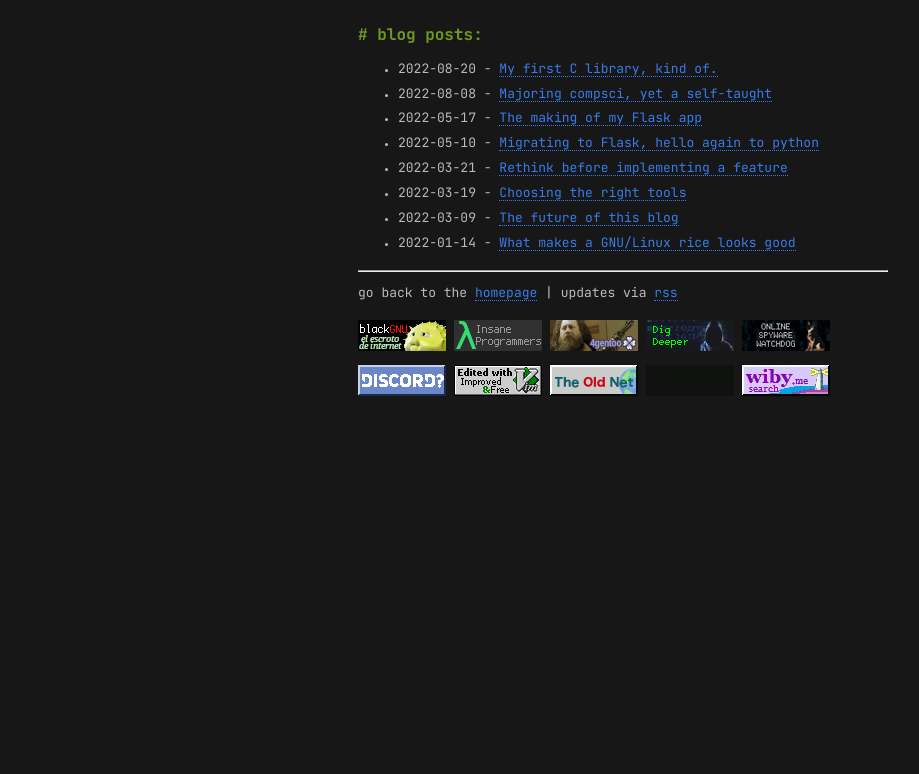
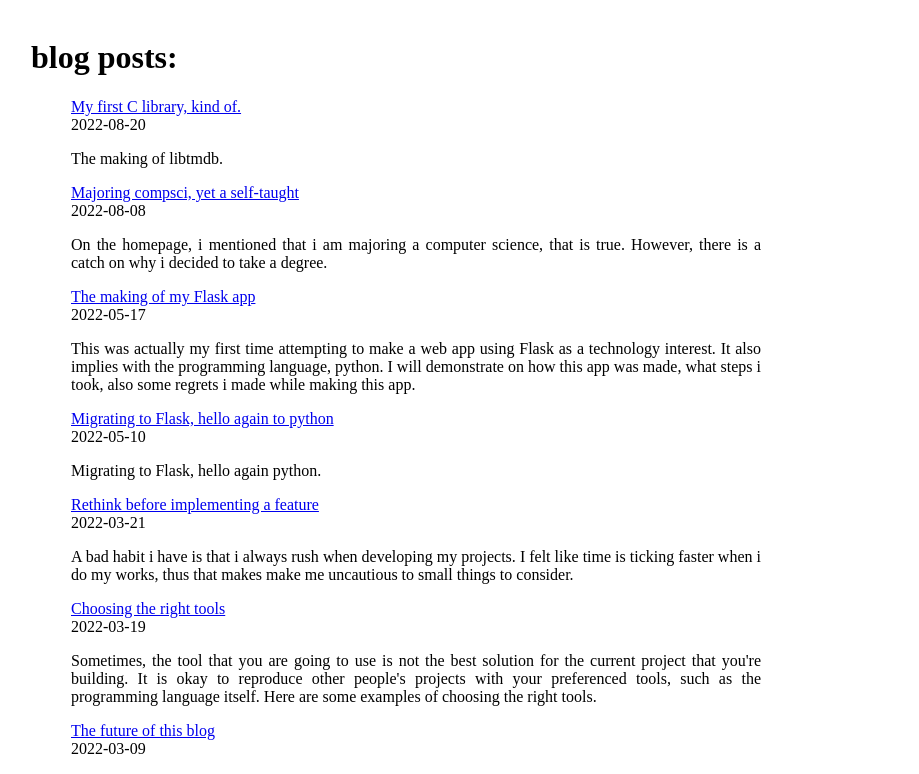
Before and after one commit to youkwhd/youkwhd.com, a Next.js app: page /posts in a window 1280 px wide. Shown: the top 774 px of the page, without its empty margins (17-936 px from the left). Built offline with nearby package versions, Linux system fonts and the light colour scheme.

Commit message:
refactor: legacy build

```diff
--- a/src/components/Footer/index.tsx
+++ b/src/components/Footer/index.tsx
@@ -7,10 +7,12 @@ export default ({ banners }: Props): JSX.Element => {
     return (
         <footer>
             <hr/>
-            <p>go back to the <Link href="/">homepage</Link> | updates via <Link href="/rss.xml">rss</Link></p>
+            <p>go back to the <Link href="/">homepage</Link> | swoosh to <Link href="/posts">blog posts</Link> | updates via <Link href="/rss.xml">rss</Link></p>
+            {/*
             <div className="banner-wrapper">
                 {banners.map((banner: BannerType) => <Banner src={banner.src} href={banner.url} key={banner.index} />)}
             </div>
+            */}
         </footer>
     )
 }
--- a/src/pages/_app.tsx
+++ b/src/pages/_app.tsx
@@ -2,8 +2,7 @@ import { AppProps } from "next/app"
 import { DefaultSeo } from "next-seo"
 
 import "@/src/styles/main.scss"
-import "@/src/styles/font-types/jetbrains-mono.css"
-import "@/src/styles/prism-themes/prism-gruvbox-dark.css"
+import "@/src/styles/prism-themes/prism-custom.css"
 
 export default ({ Component, pageProps }: AppProps): JSX.Element => {
     return (
--- a/src/pages/index.tsx
+++ b/src/pages/index.tsx
@@ -21,7 +21,7 @@ export default ({ banners }: Props): JSX.Element => {
             <MainLayout banners={banners}>
                 <h1 className="__fake_h2">Introducing youkwhd</h1>
                 <p>
-                    I'm an undergraduate student majoring Computer Science, a fast paced self-taught programmer <Link href={"/posts/majoring-compsci-yet-self-taught"} target="_blank" style={{ fontSize: 10 }}>[1]</Link> who's proficient using C99 & Typescript as a language of choice, utilizing Neovim as an efficient text editor for every day use.
+                    I'm an undergraduate student majoring Computer Science, a fast paced self-taught programmer <Link href={"/posts/majoring-compsci-yet-self-taught"} target="_blank" style={{ fontSize: 14 }}>[1]</Link> who's proficient using C99 & Typescript as a language of choice, utilizing Neovim as an efficient text editor for every day use.
                 </p>
                 <p>
                     With the mention of Neovim, thus can be summarized that i am in fact a GNU/Linux enthusiast. I prefer to use a non PID1 systemd based systems. Most of my softwares are purely Libre.
--- a/src/pages/posts/index.tsx
+++ b/src/pages/posts/index.tsx
@@ -25,12 +25,14 @@ const PostsPage = ({ posts, banners }: Props): JSX.Element => {
                         const parsedPostDate: string = post.date.split("T")[0]
 
                         return (
-                            <li key={post.slug}>
-                                <span>{parsedPostDate} - </span>
+                            <>
                                 <Link as={`/posts/${post.slug}`} href="/posts/[slug]">
                                     {post.title}
                                 </Link>
-                            </li>
+                                <br />
+                                <span>{parsedPostDate}</span>
+                                <p>{post.excerpt}</p>
+                            </>
                         )
                     })}
                 </ul>
--- /dev/null
+++ b/src/styles/font-types/ibm-vga-8x16.css
@@ -0,0 +1,71 @@
+@font-face {
+  font-family: "IBM VGA 8x16";
+  font-style: normal;
+  font-weight: 100;
+  src: url("../../../assets/fonts/WebPlus_IBM_VGA_8x16.woff") format("woff");
+  font-display: swap;
+}
+
+@font-face {
+  font-family: "IBM VGA 8x16";
+  font-style: normal;
+  font-weight: 200;
+  src: url("../../../assets/fonts/WebPlus_IBM_VGA_8x16.woff") format("woff");
+  font-display: swap;
+}
+
+@font-face {
+  font-family: "IBM VGA 8x16";
+  font-style: normal;
+  font-weight: 300;
+  src: url("../../../assets/fonts/WebPlus_IBM_VGA_8x16.woff") format("woff");
+  font-display: swap;
+}
+
+@font-face {
+  font-family: "IBM VGA 8x16";
+  font-style: normal;
+  font-weight: 400;
+  src: url("../../../assets/fonts/WebPlus_IBM_VGA_8x16.woff") format("woff");
+  font-display: swap;
+}
+
+@font-face {
+  font-family: "IBM VGA 8x16";
+  font-style: normal;
+  font-weight: 500;
+  src: url("../../../assets/fonts/WebPlus_IBM_VGA_8x16.woff") format("woff");
+  font-display: swap;
+}
+
+@font-face {
+  font-family: "IBM VGA 8x16";
+  font-style: normal;
+  font-weight: 600;
+  src: url("../../../assets/fonts/WebPlus_IBM_VGA_8x16.woff") format("woff");
+  font-display: swap;
+}
+
+@font-face {
+  font-family: "IBM VGA 8x16";
+  font-style: normal;
+  font-weight: 700;
+  src: url("../../../assets/fonts/WebPlus_IBM_VGA_8x16.woff") format("woff");
+  font-display: swap;
+}
+
+@font-face {
+  font-family: "IBM VGA 8x16";
+  font-style: normal;
+  font-weight: 800;
+  src: url("../../../assets/fonts/WebPlus_IBM_VGA_8x16.woff") format("woff");
+  font-display: swap;
+}
+
+@font-face {
+  font-family: "IBM VGA 8x16";
+  font-style: normal;
+  font-weight: 900;
+  src: url("../../../assets/fonts/WebPlus_IBM_VGA_8x16.woff") format("woff");
+  font-display: swap;
+}
--- a/src/styles/main.scss
+++ b/src/styles/main.scss
@@ -1,35 +1,10 @@
 body {
-    background-color: #171717;
-    color: #bbbbbb;
-    font-family: "JetBrains Mono", monospace;
-
-    line-height: 1.15rem;
-    font-size: 13px;
+    font-family: serif;
 }
 
 #__next {
-    max-width: 530px;
-    margin: 2em auto;
-}
-
-@for $i from 1 to 7 {
-    $pound: "#";
-    $pound_count: $i;
-
-    @while $pound_count > 1 {
-        $pound_count: $pound_count - 1;
-        $pound: $pound + "#";
-    }
-
-    h#{$i} {
-        color: #6f9b1d;
-        font-size: 16px;
-    }
-
-    h#{$i}::before,
-    .__fake_h#{$i}::before {
-        content: $pound + " ";
-    }
+    max-width: 730px;
+    padding: 10px 40px 10px 40px;
 }
 
 .banner-wrapper {
@@ -44,34 +19,16 @@ body {
     }
 }
 
-a {
-    color: #387cec;
-    text-decoration: none;
-    border-bottom: 1px dotted #387cec;
-
-    &:active,
-    &:hover {
-        color: #3971cc;
-    }
-}
-
-blockquote {
-    margin: 0;
-    border-left: 4px solid #474747;
-    color: #757575;
-    padding-left: 15px;
+p {
+    text-align: justify;
 }
 
 pre {
     overflow: auto;
 }
 
-p {
-    text-align: justify;
-}
-
 li {
-    padding: .25em 0;
+    padding: .15em 0;
 
     > p {
         margin: 0;
@@ -80,14 +37,7 @@ li {
 
 /* for unconsistent p tag */
 ul > li > ul {
-    padding-top: .25em;
-}
-
-/* standalone code */
-code:not([class]) {
-    background-color: #3d3a3b;
-    border-radius: 2px;
-    overflow: auto;
+    padding-top: .15em;
 }
 
 img {
@@ -95,16 +45,6 @@ img {
   object-fit: contain;
 }
 
-.sidenote > p {
-    margin: 6px 0 0 0;
-}
-
 .no-padding {
     padding: 0;
 }
-
-@media (max-width: 560px) {
-    body {
-        padding: 0 1em;
-    }
-}
--- /dev/null
+++ b/src/styles/prism-themes/prism-custom.css
@@ -0,0 +1,85 @@
+code[class*="language-"],
+pre[class*="language-"] {
+	text-align: left;
+	white-space: pre;
+	word-spacing: normal;
+	word-break: normal;
+
+	-moz-tab-size: 4;
+	-o-tab-size: 4;
+	tab-size: 4;
+
+	-webkit-hyphens: none;
+	-moz-hyphens: none;
+	-ms-hyphens: none;
+	hyphens: none;
+}
+
+/* Code blocks */
+pre[class*="language-"] {
+	overflow: auto;
+}
+
+.token.comment,
+.token.prolog,
+.token.doctype,
+.token.cdata {
+	color: #999988;
+	font-style: italic;
+}
+
+.token.namespace {
+	/* opacity: .7; */
+}
+
+.token.string,
+.token.attr-value {
+	color: #14bc25;
+}
+
+.token.punctuation,
+.token.operator {
+	color: #393A34; /* no highlight */
+}
+
+.token.entity,
+.token.url,
+.token.symbol,
+.token.number,
+.token.boolean,
+.token.variable,
+.token.constant,
+.token.property,
+.token.regex,
+.token.inserted {
+	color: #36acaa;
+}
+
+.token.atrule,
+.token.keyword,
+.token.attr-name,
+.language-autohotkey .token.selector {
+	color: #bc1417;
+}
+
+.token.function,
+.token.deleted,
+.language-autohotkey .token.tag {
+	color: #2c71a5;
+}
+
+.token.tag,
+.token.selector,
+.language-autohotkey .token.keyword {
+	color: #00009f;
+}
+
+.token.important,
+.token.function,
+.token.bold {
+	font-weight: bold;
+}
+
+.token.italic {
+	font-style: italic;
+}
```
Also changed, not shown: src/styles/prism-themes/prism-coy-without-shadows.css (added, +140 -0 lines), assets/fonts/WebPlus_IBM_VGA_8x16.woff (added).
